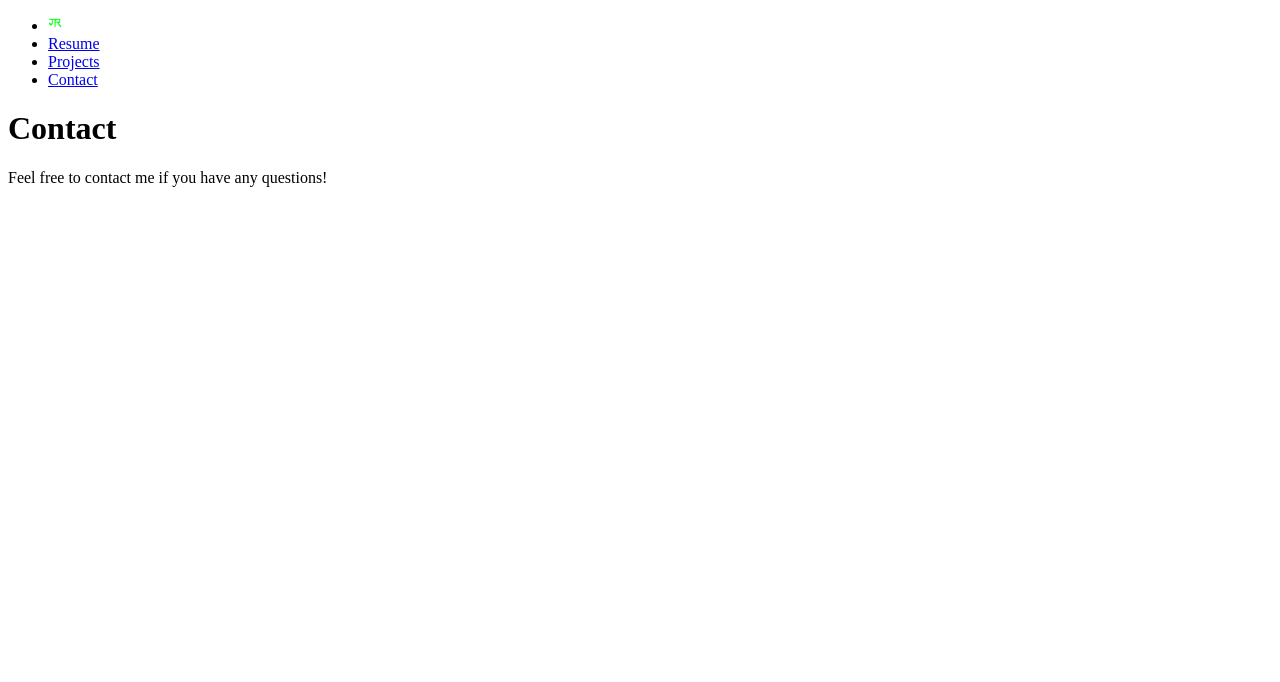
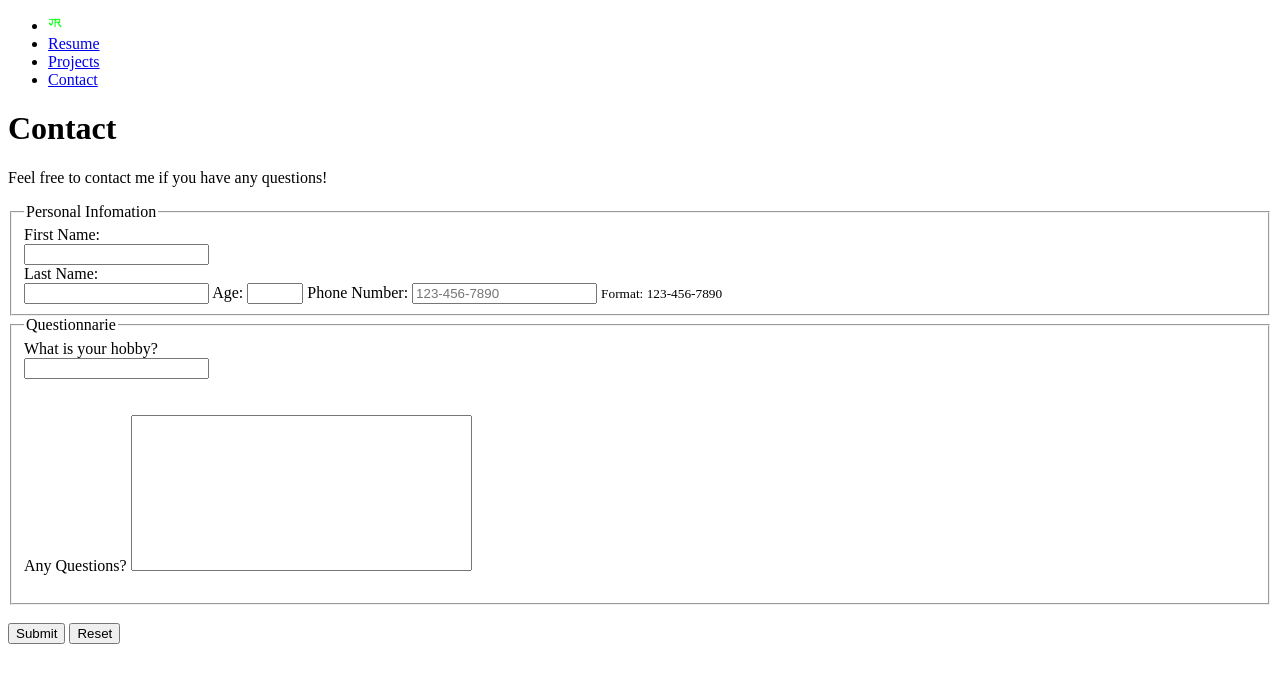
Before and after one commit to BobFisherman18/jonah-s-website, a plain HTML site: page contact.html in a window 1280 px wide. Drawn offline with Linux system fonts and the light colour scheme.

Commit message:
added a form in contact page

```diff
--- a/contact.html
+++ b/contact.html
@@ -33,6 +33,50 @@
     </header>
     <section>
       <p>Feel free to contact me if you have any questions!</p>
+      <form action="/action_page.php" method="post">
+        <fieldset>
+          <legend>Personal Infomation</legend>
+          <label for="fname">First Name:</label><br />
+          <input
+            type="text"
+            id="fname"
+            name="fname"
+            maxlength="50"
+            required
+          /><br />
+          <label for="lname">Last Name:</label><br />
+          <input type="text" name="lname" id="lname" maxlength="50" />
+          <label for="age">Age:</label>
+          <input type="number" id="age" name="age" min="1" max="99" />
+          <label for="phone">Phone Number:</label>
+          <input
+            type="tel"
+            name="phone"
+            id="phone"
+            placeholder="123-456-7890"
+            maxlength="30"
+          />
+          <small>Format: 123-456-7890</small>
+        </fieldset>
+
+        <fieldset>
+          <legend>Questionnarie</legend>
+          <label for="hobby">What is your hobby?</label><br />
+          <input type="text" id="hobby" name="hobby" /><br /><br /><br />
+          <label for="message">Any Questions?</label>
+          <textarea
+            name="message"
+            id="message"
+            cols="40"
+            rows="10"
+            style="resize: none"
+            maxlength="500"
+          ></textarea
+          ><br /><br />
+        </fieldset>
+        <br /><input type="submit" value="Submit" />
+        <input type="reset" value="Reset" />
+      </form>
     </section>
   </body>
 </html>
```
